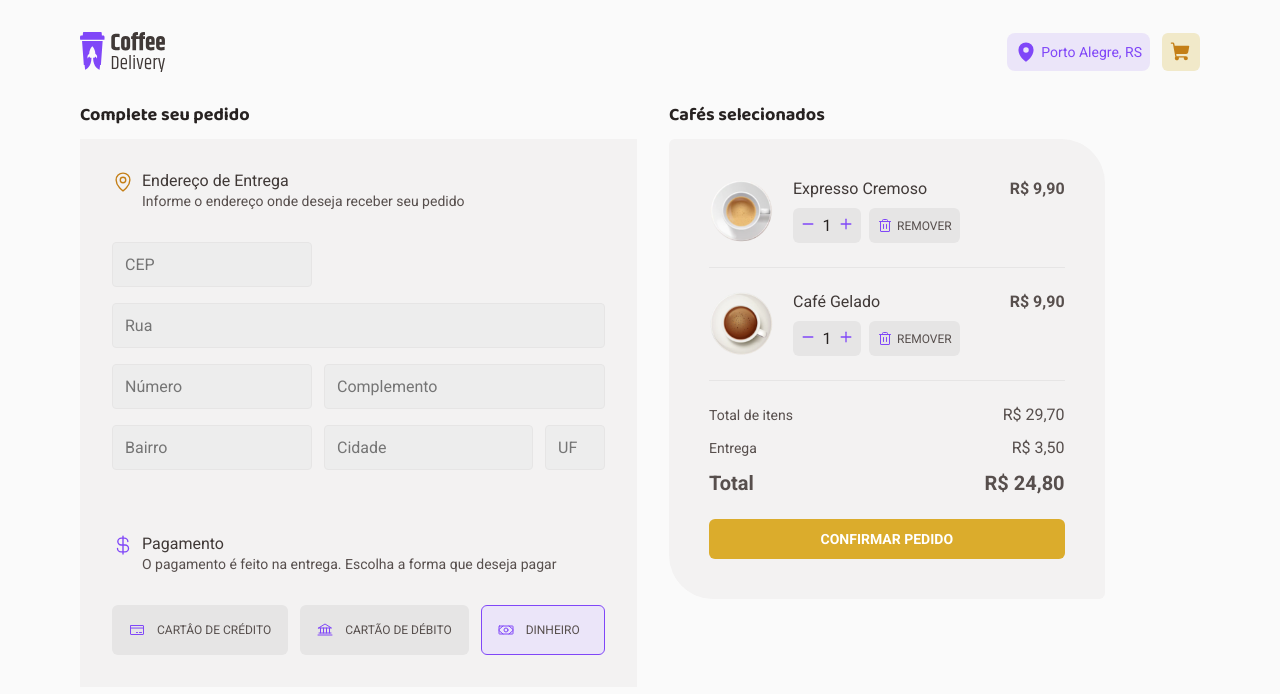
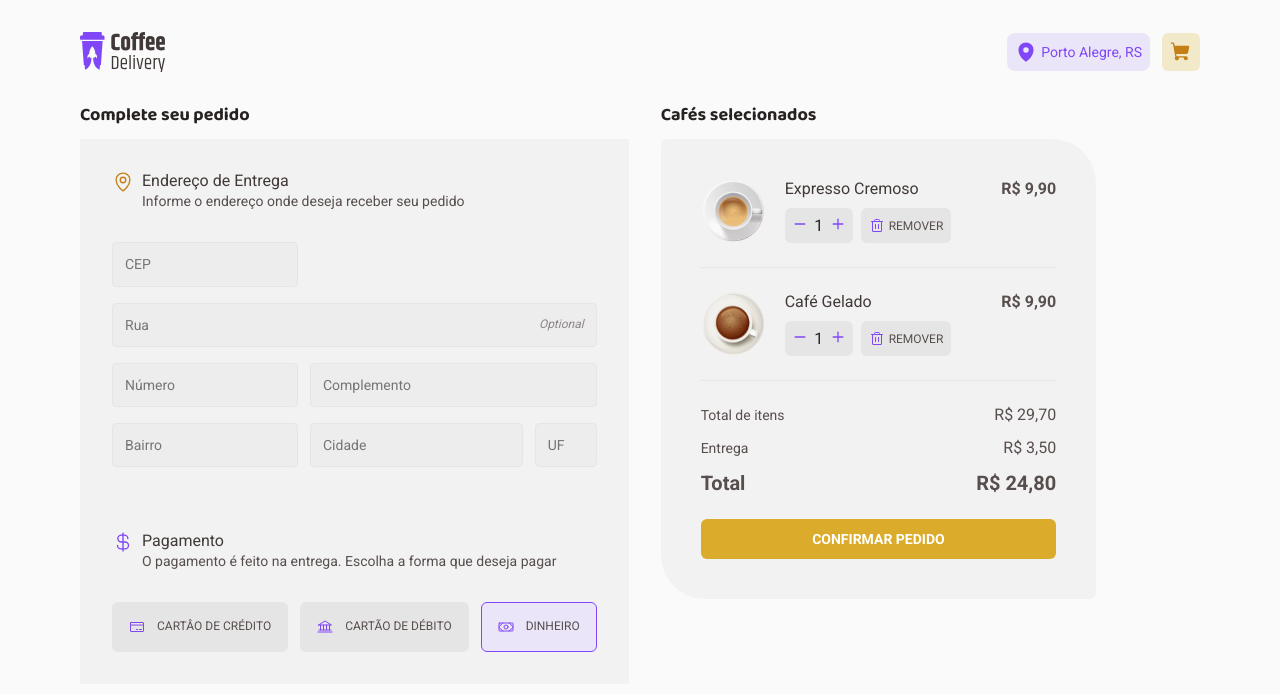
Before and after one commit to allan-verde/desafio02-trilha-reactjs, a React (Vite) app: page / in a window 1280 px wide. Shown: the top 694 px of the page. Built offline with nearby package versions, Linux system fonts and the light colour scheme.

Commit message:
feat: created input component

```diff
--- /dev/null
+++ b/src/components/Input/index.tsx
@@ -0,0 +1,37 @@
+import { InputHTMLAttributes, useState } from 'react'
+import { Container } from './styles'
+
+interface InputProps extends InputHTMLAttributes<HTMLInputElement> {
+  optional?: boolean
+  fullWidth?: boolean
+}
+
+export function Input({ optional=false, fullWidth=false, value, ...rest }: InputProps) {
+  const [isFocused, setIsFocused] = useState(false)
+
+  const handleFocus = () => {
+    setIsFocused(true)
+  }
+
+  const handleBlur = () => {
+    setIsFocused(false)
+  }
+
+  return (
+    <Container
+      isFocused={isFocused}
+      fullWidth={fullWidth}
+    >
+      <input
+        onFocus={handleFocus}
+        onBlur={handleBlur}
+        value={value}
+        {...rest}
+      />
+
+      {(optional && !value) && (
+        <span>Optional</span>
+      )}
+    </Container>
+  )
+}
--- /dev/null
+++ b/src/components/Input/styles.ts
@@ -0,0 +1,57 @@
+import { css, styled } from 'styled-components'
+
+type Props = {
+  isFocused: boolean
+  fullWidth: boolean
+}
+
+export const Container = styled.div<Props>`
+  display: flex;
+  justify-content: space-between;
+  align-items: center;
+  gap: 0;
+
+  width: ${({ fullWidth }) => fullWidth ? '100%' : 'fit-content'};
+
+  border: 1px solid ${({ theme }) => theme['gray-600']};
+  border-radius: 4px;
+
+  background-color: ${({ theme }) => theme['gray-700']};
+  position: relative;
+
+  ${({ isFocused }) => isFocused && css`
+    border-color: ${({ theme }) => theme['yellow-dark']};
+  `}
+
+  caret-color: ${({ theme }) => theme['gray-400']};
+
+  input {
+    padding: 0.75rem;
+    flex: 1;
+
+    outline: none;
+    box-shadow: none;
+    border: none;
+
+    background-color: transparent;
+
+    font: 400 0.875rem 'Roboto', sans-serif;
+    line-height: 130%;
+    color: ${({ theme }) => theme['gray-300']};
+
+    ::placeholder {
+      font: 400 0.875rem 'Roboto', sans-serif;
+      line-height: 130%;
+      color: ${({ theme }) => theme['gray-400']};
+    }
+
+  }
+
+  span {
+    font: 400 0.75rem 'Roboto', sans-serif;
+    font-style: italic;
+    line-height: 130%;
+    color: ${({ theme }) => theme['gray-400']};
+    margin-right: 0.75rem;
+  }
+`
--- a/src/pages/Checkout/index.tsx
+++ b/src/pages/Checkout/index.tsx
@@ -6,6 +6,7 @@ import { coffeeList } from '../../utils/listCoffe'
 import { Fragment } from 'react'
 import { Button } from '../../components/Button'
 import { Select } from '../../components/Select'
+import { Input } from '../../components/Input'
 
 export function Checkout() {
   const theme = useTheme()
@@ -27,16 +28,16 @@ export function Checkout() {
                 </div>
               </Info>
               <Form>
-                <input type="text" placeholder="CEP" />
-                <input type="text" placeholder="Rua" />
-                <div>
-                  <input type="text" placeholder="Número" />
-                  <input type="text" placeholder="Complemento" />
+                <Input placeholder="CEP" />
+                <Input placeholder="Rua" optional fullWidth />
+                <div className="group">
+                  <Input placeholder="Número" />
+                  <Input placeholder="Complemento" fullWidth />
                 </div>
-                <div>
-                  <input type="text" placeholder="Bairro" />
-                  <input type="text" placeholder="Cidade" />
-                  <input type="text" placeholder="UF" />
+                <div className="group">
+                  <Input placeholder="Bairro" />
+                  <Input placeholder="Cidade" fullWidth />
+                  <Input placeholder="UF" />
                 </div>
               </Form>
             </div>
--- a/src/pages/Checkout/styles.ts
+++ b/src/pages/Checkout/styles.ts
@@ -37,14 +37,6 @@ export const Payment = styled.div`
       gap: 2rem;
       padding: 2rem;
     }
-
-    :nth-child(1) {
-
-    }
-
-    :nth-child(2) {
-
-    }
   }
 `
 
@@ -78,18 +70,7 @@ export const Form = styled.div`
   gap: 1rem;
 
   input {
-    width: 100%;
-    border-radius: 4px;
-    padding: 0.75rem;
-    border: 1px solid ${({ theme }) => theme['gray-600']};
-    background-color: ${({ theme }) => theme['gray-700']};
-    position: relative;
-
-    ::placeholder {
-      font: 400 0.875rem 'Roboto', sans-serif;
-      line-height: 130%;
-      color: ${({ theme }) => theme['gray-400']};
-    }
+    flex: 1;
   }
 
   input[placeholder="CEP"], input[placeholder="Número"], input[placeholder="Bairro"] {
@@ -111,7 +92,7 @@ export const Form = styled.div`
     font-style: italic;
   }
 
-  > div {
+  .group {
     display: flex;
     gap: 0.75rem;
   }
```
